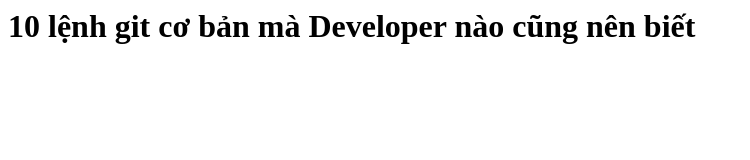
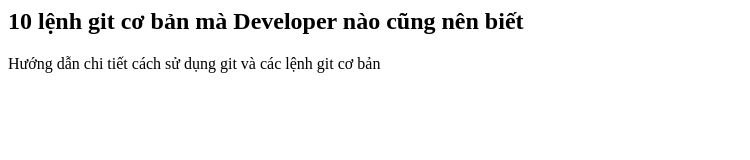
Before and after one commit to hoangdaibang/git_tutorial, a plain HTML site: page index.html in a window 1280 px wide. Shown: the whole page, without its empty margins (0-750 px from the left). Drawn offline with Linux system fonts and the light colour scheme.

Commit message:
sua h1 thanh h2 va them paragraph

```diff
--- a/index.html
+++ b/index.html
@@ -6,6 +6,7 @@
     <title>Git & Github Tutorial</title>
 </head>
 <body>
-    <h1>10 lệnh git cơ bản mà Developer nào cũng nên biết</h1>
+    <h2>10 lệnh git cơ bản mà Developer nào cũng nên biết</h2>
+    <p>Hướng dẫn chi tiết cách sử dụng git và các lệnh git cơ bản</p>
 </body>
 </html>
```
